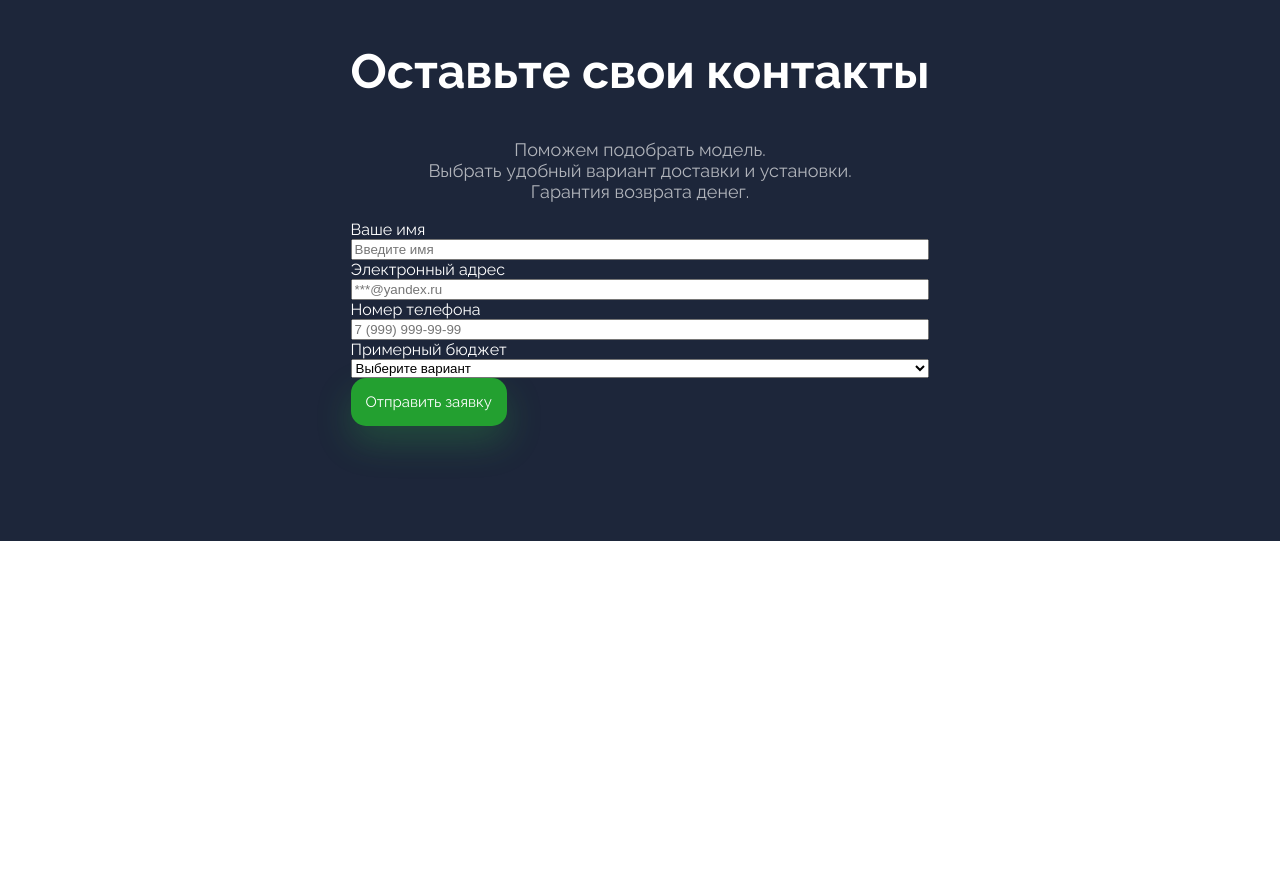
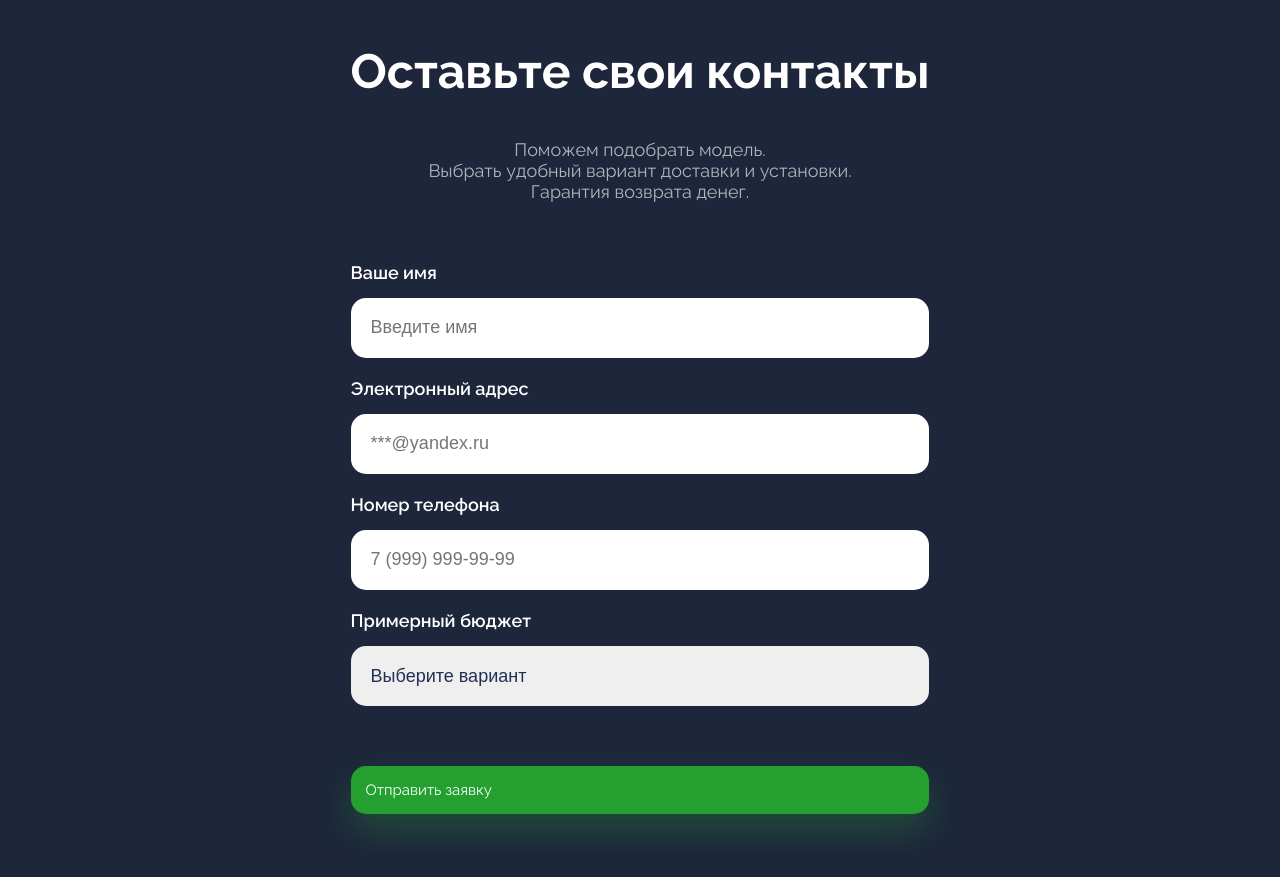
Before and after one commit to Simka2521/green-corp-landing, a plain HTML site: page index.html in a window 1280 px wide. Shown: the part 933-1810 px from the top of the page. Before the commit the page ends 1474 px from the top, so only its background shows below. Drawn offline with Linux system fonts and the light colour scheme.

Commit message:
форма грид

```diff
--- a/main.css
+++ b/main.css
@@ -91,3 +91,53 @@ header {
     flex-direction: column;
     text-align: left;
   }
+  .form form {
+    display: grid;
+    grid-gap: 20px;
+    margin-top: 60px;
+  }
+  .form label {
+    font-size: 18px;
+    font-weight: 600;
+    margin-bottom: 15px;
+  }
+  .form input {
+    font-size: 18px;
+    color: #213053;
+    height: 60px;
+    padding-top: 0;
+    padding-bottom: 0;
+    padding-left: 20px;
+    padding-right: 20px;
+    border-radius: 15px;
+    border: none;
+  }
+  .form select {
+    font-size: 18px;
+    color: #213053;
+    height: 60px;
+    padding-top: 0;
+    padding-bottom: 0;
+    padding-left: 20px;
+    padding-right: 20px;
+    border-radius: 15px;
+    border: none;
+    margin-bottom: 40px;
+  }
+  .form__submit {
+    font-size: 18px;
+    font-weight: 600;
+    margin-top: 40px;
+    text-align: center;
+    padding-top: center;
+    padding-bottom: center;
+    padding-left: center;
+    padding-right: center;
+    text-align-last: center;
+  }
+  select {
+    appearance: none;
+  }
+  input {
+    outline: none;
+  }
```
